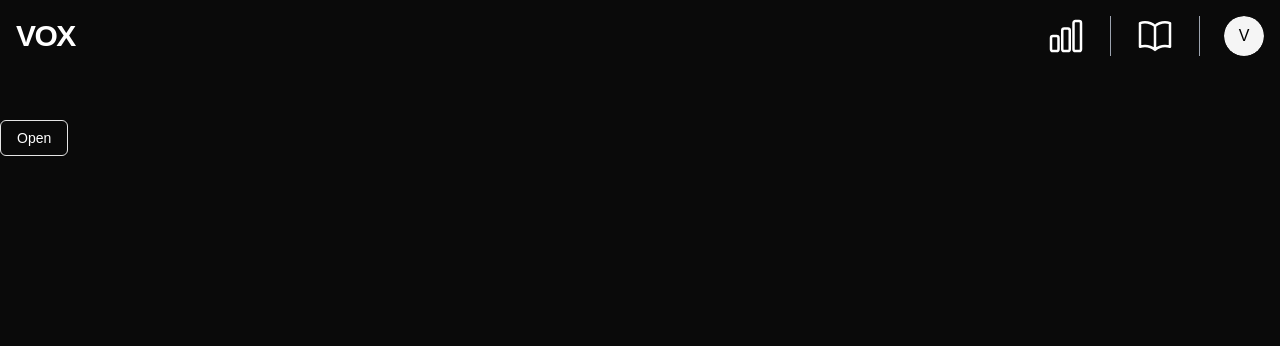
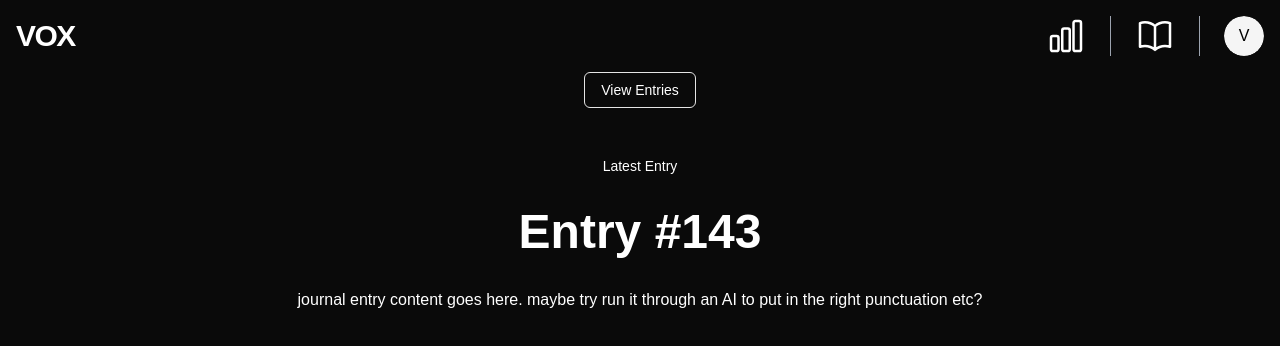
Before and after one commit to jackmcgrath2k/vox, a Next.js app: page /Journal in a window 1280 px wide. Shown: the top 346 px of the page. Built offline with nearby package versions, Linux system fonts and the light colour scheme.

Commit message:
Minor changes

```diff
--- a/src/components/JournalGrid.jsx
+++ b/src/components/JournalGrid.jsx
@@ -45,9 +45,10 @@ const ToggleBookmark = () => {
 
 const JournalGrid = () => {
   return (
+
     <Sheet>
       <SheetTrigger asChild>
-        <Button variant="outline">Open</Button>
+        <Button variant="outline">View Entries</Button>
       </SheetTrigger>
       <SheetContent>
         <SheetHeader>
@@ -149,6 +150,7 @@ const JournalGrid = () => {
         </div>
       </SheetContent>
     </Sheet>
+
   )
 }
 
--- a/src/pages/Account.jsx
+++ b/src/pages/Account.jsx
@@ -126,13 +126,7 @@ export default function Account() {
                     <Label htmlFor="name" className="text-right">
                       Name
                     </Label>
-                    <Input id="name" value="Pedro Duarte" className="col-span-3" />
-                  </div>
-                  <div className="grid grid-cols-4 items-center gap-4">
-                    <Label htmlFor="username" className="text-right">
-                      Photo
-                    </Label>
-                    <Input id="username" value="@peduarte" className="col-span-3" />
+                    <Input id="name" value="Name Namerson" className="col-span-3" />
                   </div>
                 </div>
                 <DialogFooter>
@@ -148,7 +142,7 @@ export default function Account() {
                 <DialogHeader>
                   <DialogTitle>Change password</DialogTitle>
                   <DialogDescription>
-                    Make changes to your profile here. Click save when you're done.
+                    Here you can create a new password.
                   </DialogDescription>
                 </DialogHeader>
                 <div className="grid gap-4 py-4">
@@ -156,13 +150,13 @@ export default function Account() {
                     <Label htmlFor="name" className="text-right">
                       Current password
                     </Label>
-                    <Input id="name" value="Pedro Duarte" className="col-span-3" />
+                    <Input id="name" value="" className="col-span-3" />
                   </div>
                   <div className="grid grid-cols-4 items-center gap-4">
                     <Label htmlFor="username" className="text-right">
                       New password
                     </Label>
-                    <Input id="username" value="@peduarte" className="col-span-3" />
+                    <Input id="username" value="" className="col-span-3" />
                   </div>
                 </div>
                 <DialogFooter>
@@ -173,7 +167,7 @@ export default function Account() {
             </Dialog>
             <Dialog>
               <DialogTrigger asChild>
-                <Button>Subscription settings</Button>
+                <Button disabled>Subscription settings</Button>
               </DialogTrigger>
               <DialogContent className="sm:max-w-[425px]">
                 <DialogHeader>
@@ -209,21 +203,14 @@ export default function Account() {
                 <DialogHeader>
                   <DialogTitle>Notification settings</DialogTitle>
                   <DialogDescription>
-                    Adjust your preferences for notifications.
+                    Adjust your preferences for email notifications.
                   </DialogDescription>
                 </DialogHeader>
                 <div className="grid gap-4 py-4">
                   <div className="grid grid-cols-4 items-center gap-4">
-                    <Label htmlFor="name" className="text-right">
-                      Notifications
-                    </Label>
                     <Switch />
-                    <p className="text-xs text-gray-300">*Toggle notifications on or off</p>
                   </div>
                 </div>
-                <DialogFooter>
-                  <p>This can be adjusted anytime.</p>
-                </DialogFooter>
               </DialogContent>
             </Dialog>
             <Dialog>
--- a/src/pages/Journal.jsx
+++ b/src/pages/Journal.jsx
@@ -5,10 +5,19 @@ import JournalGrid from '@/components/JournalGrid'
 
 export default function Journal() {
   return (
-    <div>
+    <div className='text-center'>
         <Header />
+        <div className='text-center'>
+            <JournalGrid />
+        </div>
         <div className='mt-12'>
-            <JournalGrid />
+          <p className='text-sm mb-8'>Latest Entry</p>
+          <h1 className='text-5xl font-bold'>Entry #143</h1>
+          <div className='mt-8'>
+            <p>
+              journal entry content goes here. maybe try run it through an AI to put in the right punctuation etc?
+            </p>
+          </div>
         </div>
     </div>
   )
```
